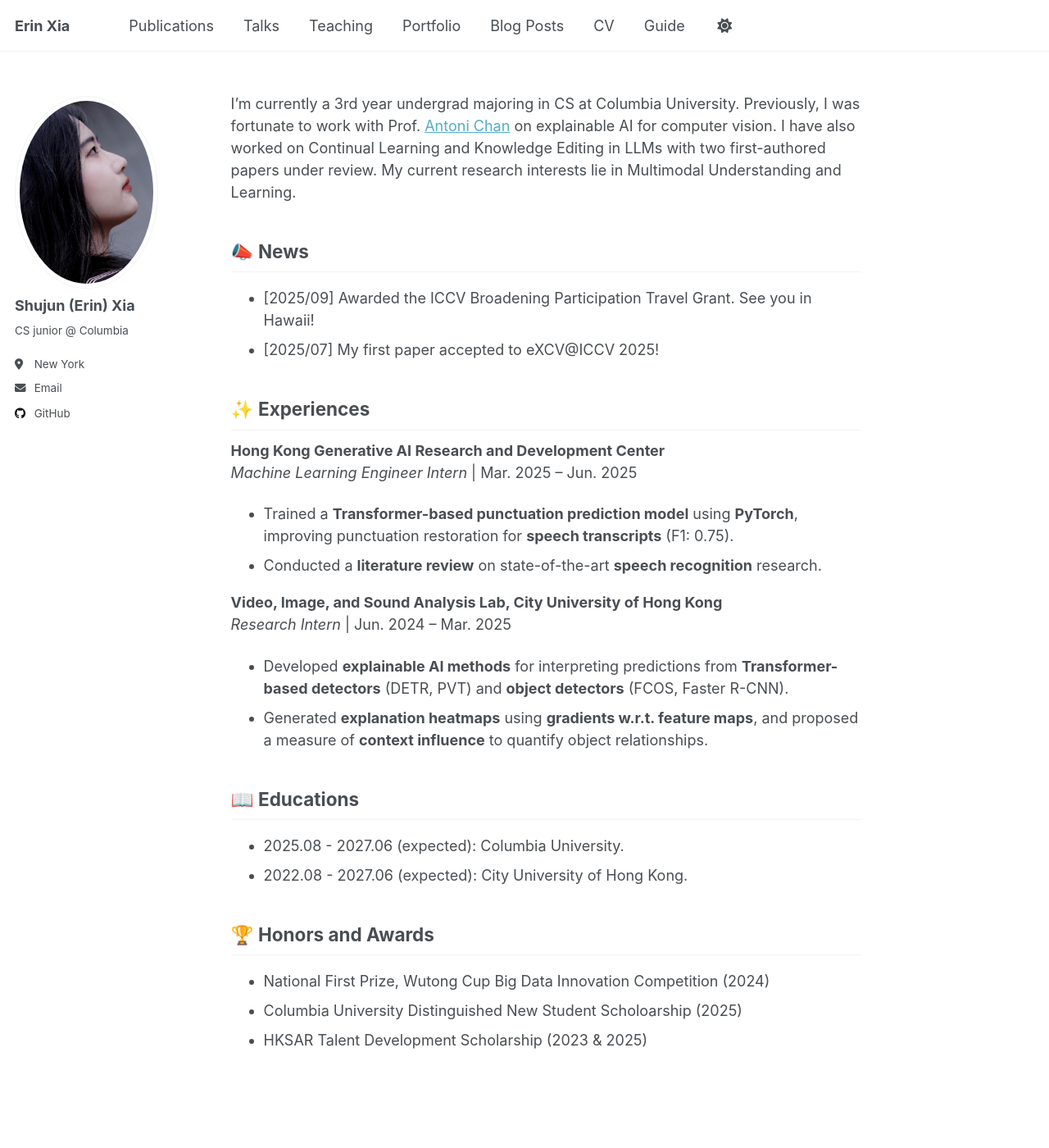
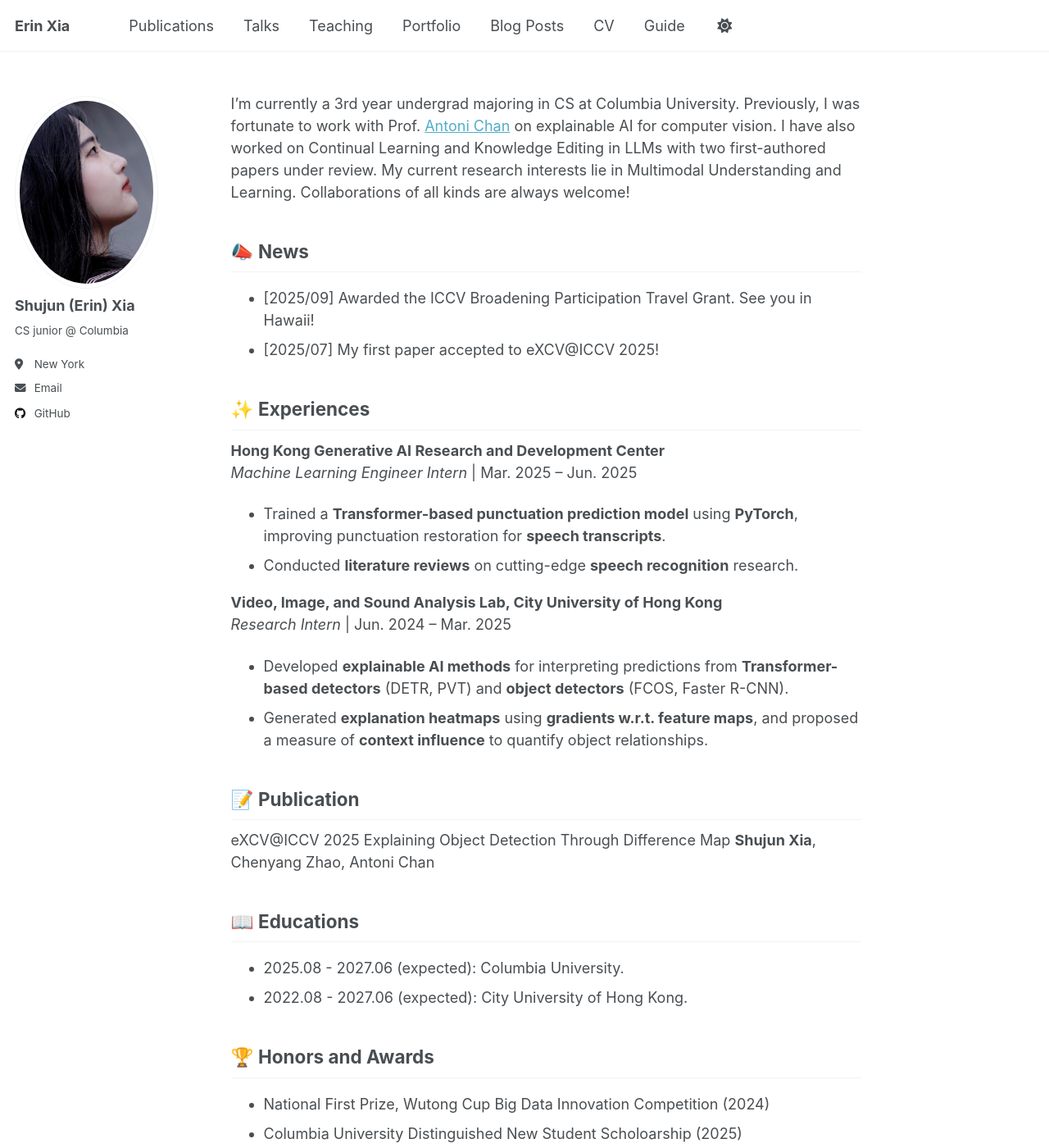
Before and after one commit to mylittleriver/mylittleriver.github.io, a Jekyll site: the page built from _pages/about.md, in a window 1280 px wide and 1400 px high. Shown: the whole window at 82% size. Built offline with Jekyll 4.4.1, drawn with Linux system fonts in a browser that asks for light colours; a script that is not in the unit is left out.

Commit message:
Update about.md

```diff
--- a/_pages/about.md
+++ b/_pages/about.md
@@ -7,7 +7,7 @@ redirect_from:
   - /about.html
 ---
 
-I'm currently a 3rd year undergrad majoring in CS at Columbia University. Previously, I was fortunate to work with Prof. [Antoni Chan](https://www.cs.cityu.edu.hk/~abchan/) on explainable AI for computer vision. I have also worked on Continual Learning and Knowledge Editing in LLMs with two first-authored papers under review. My current research interests lie in Multimodal Understanding and Learning.
+I'm currently a 3rd year undergrad majoring in CS at Columbia University. Previously, I was fortunate to work with Prof. [Antoni Chan](https://www.cs.cityu.edu.hk/~abchan/) on explainable AI for computer vision. I have also worked on Continual Learning and Knowledge Editing in LLMs with two first-authored papers under review. My current research interests lie in Multimodal Understanding and Learning. Collaborations of all kinds are always welcome!
 
 ## 📣 News
 - [2025/09] Awarded the ICCV Broadening Participation Travel Grant. See you in Hawaii!
@@ -17,13 +17,18 @@ I'm currently a 3rd year undergrad majoring in CS at Columbia University. Previo
 
 **Hong Kong Generative AI Research and Development Center**
 *Machine Learning Engineer Intern* | Mar. 2025 – Jun. 2025
-- Trained a **Transformer-based punctuation prediction model** using **PyTorch**, improving punctuation restoration for **speech transcripts** (F1: 0.75).
-- Conducted a **literature review** on state-of-the-art **speech recognition** research.
+- Trained a **Transformer-based punctuation prediction model** using **PyTorch**, improving punctuation restoration for **speech transcripts**.
+- Conducted **literature reviews** on cutting-edge **speech recognition** research.
 
 **Video, Image, and Sound Analysis Lab, City University of Hong Kong**
 *Research Intern* | Jun. 2024 – Mar. 2025
 - Developed **explainable AI methods** for interpreting predictions from **Transformer-based detectors** (DETR, PVT) and **object detectors** (FCOS, Faster R-CNN).
 - Generated **explanation heatmaps** using **gradients w.r.t. feature maps**, and proposed a measure of **context influence** to quantify object relationships.
+
+## 📝 Publication
+eXCV@ICCV 2025
+Explaining Object Detection Through Difference Map
+**Shujun Xia**, Chenyang Zhao, Antoni Chan
 
 ## 📖 Educations
 - 2025.08 - 2027.06 (expected): Columbia University.
```
